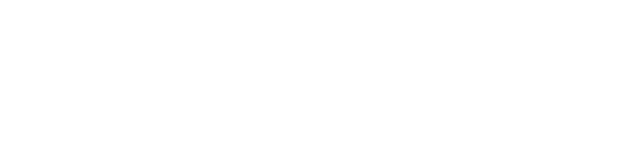
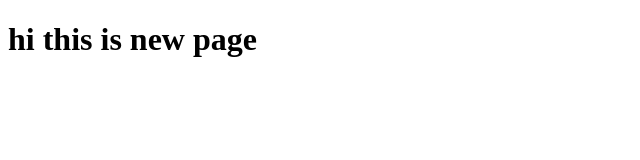
Before and after one commit to yhosutun2490/project2, a plain HTML site: page index.html in a window 1280 px wide. Shown: the whole page, without its empty margins (0-640 px from the left). Drawn offline with Linux system fonts and the light colour scheme.

Commit message:
新增標題h1標籤

```diff
--- a/index.html
+++ b/index.html
@@ -7,6 +7,7 @@
     <title>Document</title>
 </head>
 <body>
+    <h1>hi this is new page</h1>
 
 </body>
 </html>
```
